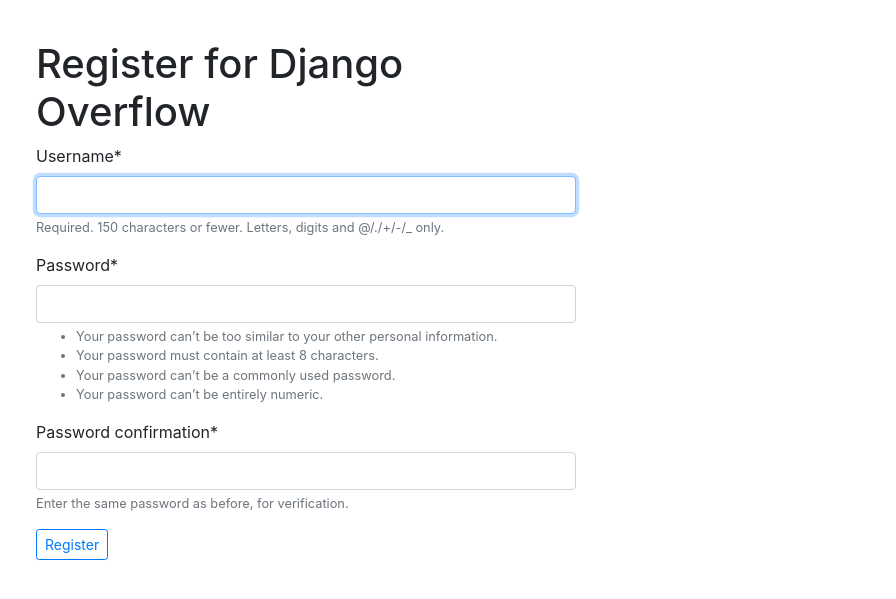
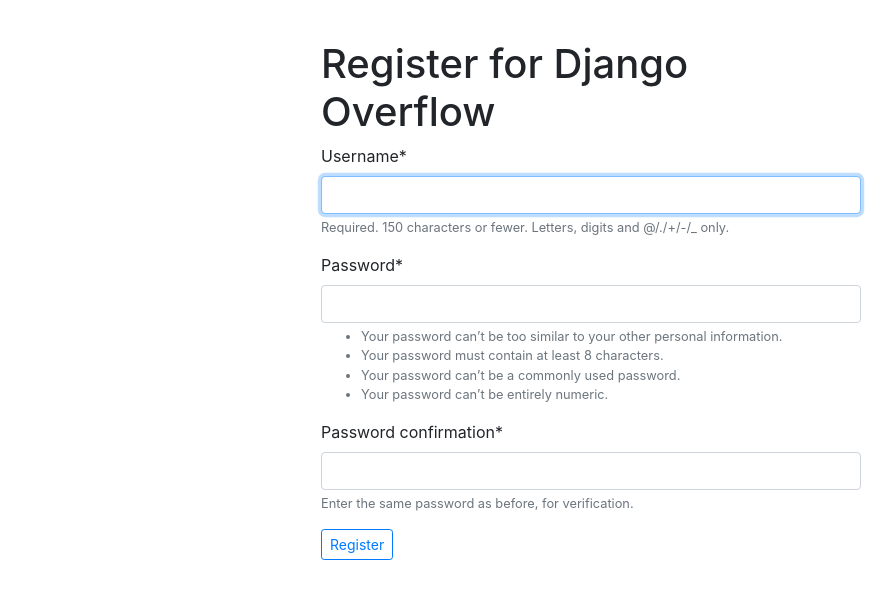
Before and after one commit to paulr909/django-overflow, a Django app: page /user/register in a window 1280 px wide. Shown: the part 56-655 px from the top of the page, without its empty margins (49-945 px from the left). Run offline with Django 3.2, Linux system fonts and the light colour scheme; parts of the project's set-up code (start-up, migrations or seed data) failed here and were passed over; some libraries are stand-ins or nearby versions.

Commit message:
edit use views

```diff
--- a/project/user/templates/registration/login.html
+++ b/project/user/templates/registration/login.html
@@ -5,7 +5,7 @@
 
 {% block body %}
     <div class="row">
-        <div class="col-md-6">
+        <div class="col-md-6 offset-md-3">
             <h1>Login</h1>
             <form method="POST" novalidate>
                 {% csrf_token %}
--- a/project/user/templates/user/register.html
+++ b/project/user/templates/user/register.html
@@ -3,7 +3,7 @@
 
 {% block body %}
     <div class="row">
-        <div class="col-md-6">
+        <div class="col-md-6 offset-md-3">
             <h1>Register for Django Overflow</h1>
             <form method="POST" novalidate>
                 {% csrf_token %}
```
